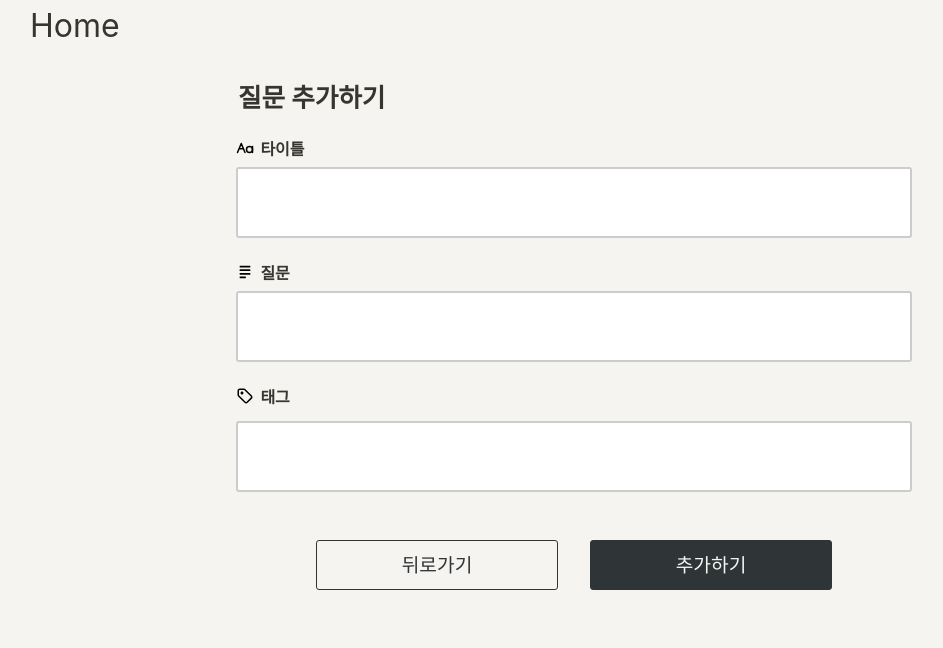
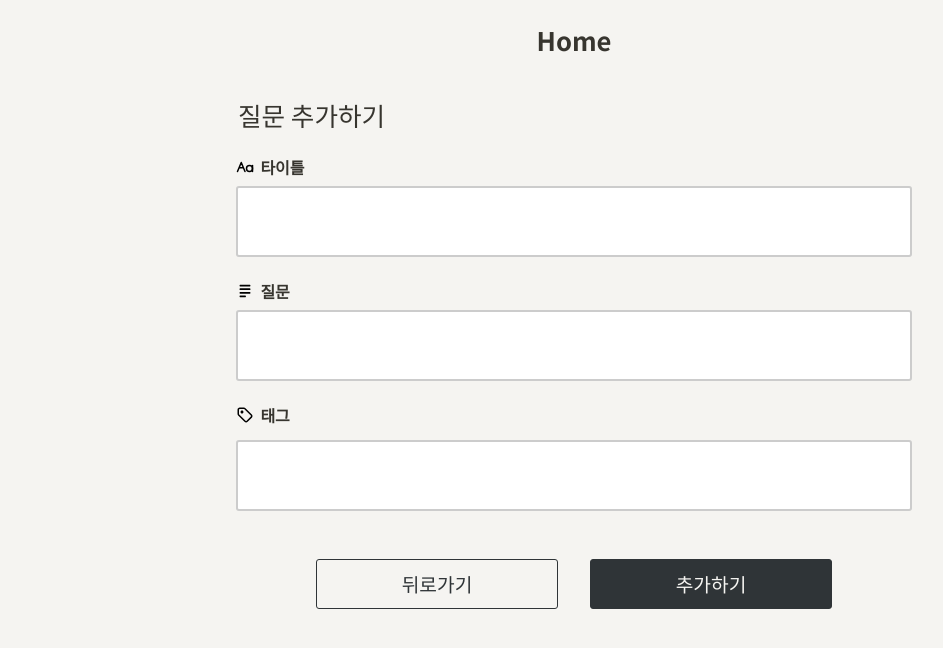
Before and after one commit to seongjaee/interview-test, a React (Create React App) app in the folder frontend/: page /form in a window 1280 px wide. Shown: the top 648 px of the page, without its empty margins (66-1009 px from the left). Built offline with nearby package versions, Linux system fonts and the light colour scheme.

Commit message:
Style: 폰트 적용, 스타일 변경

```diff
--- a/frontend/public/index.html
+++ b/frontend/public/index.html
@@ -15,6 +15,12 @@
       user's mobile device or desktop. See https://developers.google.com/web/fundamentals/web-app-manifest/
     -->
     <link rel="manifest" href="%PUBLIC_URL%/manifest.json" />
+    <link rel="preconnect" href="https://fonts.googleapis.com" />
+    <link rel="preconnect" href="https://fonts.gstatic.com" crossorigin />
+    <link
+      href="https://fonts.googleapis.com/css2?family=Noto+Sans+KR:wght@100;300;400;500;700;900&display=swap"
+      rel="stylesheet"
+    />
     <!--
       Notice the use of %PUBLIC_URL% in the tags above.
       It will be replaced with the URL of the `public` folder during the build.
--- a/frontend/src/App.css
+++ b/frontend/src/App.css
@@ -1,6 +1,7 @@
 body {
   background-color: #f5f4f1;
   color: #37352f;
+  font-family: "Noto Sans KR", sans-serif;
 }
 
 .App {
--- a/frontend/src/components/page/FormPage.tsx
+++ b/frontend/src/components/page/FormPage.tsx
@@ -40,20 +40,6 @@ const TokenContainer = styled.div`
   gap: 0.5rem;
 `;
 
-const Token = styled.span`
-  font-size: 0.8rem;
-  font-weight: 600;
-  padding: 0.1rem 0.5rem;
-  border-radius: 5px;
-  display: inline-block;
-  background: #f5e0e9;
-  margin-bottom: 0.5rem;
-  ::selection {
-    color: #ffffff;
-    background: #2d2b2f;
-  }
-`;
-
 const DeleteMark = styled.span`
   margin-left: 5px;
   display: none;
@@ -67,9 +53,9 @@ const BadgeContainer = styled.span`
   border-radius: 3px;
   padding: 4px 8px;
   line-height: 0.8rem;
-  background-color: #d7d8e9;
+  background: #f5e0e9;
   font-size: 0.8rem;
-  font-weight: 600;
+  font-weight: 400;
   &:hover ${DeleteMark} {
     display: inline;
   }
--- a/frontend/src/components/page/MainPage.tsx
+++ b/frontend/src/components/page/MainPage.tsx
@@ -29,7 +29,7 @@ function MainPage({}: Props) {
   return (
     <>
       <PageContainer>
-        <Title>제목</Title>
+        <Title>Interview Test</Title>
         <ButtonContainer>
           <Button
             label="시작하기"
--- a/frontend/src/components/page/TestPage.tsx
+++ b/frontend/src/components/page/TestPage.tsx
@@ -10,7 +10,7 @@ import { getQuestionList } from "api/api";
 import { ICard } from "types";
 
 const PageContainer = styled.div`
-  margin: 0 12rem;
+  margin: 0 12rem 1rem 12rem;
   display: flex;
   flex-direction: column;
   align-items: center;
@@ -18,13 +18,13 @@ const PageContainer = styled.div`
 `;
 
 const StyledH2 = styled.h2`
-  font-size: 1.8rem;
-  font-weight: bold;
-  margin: 0.6rem 0;
+  font-size: 1.6rem;
+  font-weight: 500;
+  margin: 0.4rem 0;
 `;
 
 const CardContainer = styled.div`
-  margin: 1rem 0;
+  margin: 0.6rem 0;
 `;
 
 const ButtonContainer = styled.div`
--- a/frontend/src/components/ui/HomeButton.tsx
+++ b/frontend/src/components/ui/HomeButton.tsx
@@ -3,16 +3,22 @@ import { useNavigate } from "react-router-dom";
 import styled from "styled-components";
 
 const StyledHomeButton = styled.div`
-  width: 10rem;
-  height: 4rem;
+  width: 16rem;
+  height: 2rem;
   cursor: pointer;
-  font-size: 2rem;
+  font-size: 1.6rem;
+  font-weight: bold;
+  display: flex;
+  line-height: 2rem;
+  gap: 0.6rem;
+  justify-content: center;
 `;
 
-const ImageContainer = styled.span`
-  width: 5rem;
-  height: 4rem;
-  // background-image
+const ImageContainer = styled.div`
+  width: 2rem;
+  height: 2rem;
+  /* background: url("/logo.png") center center; */
+  /* background-size: cover; */
 `;
 
 type Props = {};
@@ -21,7 +27,7 @@ function HomeButton({}: Props) {
   const navigate = useNavigate();
   return (
     <StyledHomeButton onClick={() => navigate("/")}>
-      <ImageContainer />
+      {/* <ImageContainer /> */}
       Home
     </StyledHomeButton>
   );
--- a/frontend/src/components/ui/NavBar.tsx
+++ b/frontend/src/components/ui/NavBar.tsx
@@ -5,8 +5,11 @@ import HomeButton from "./HomeButton";
 const StyledNavBar = styled.div`
   width: calc(100% - 12rem);
   height: 3rem;
-  margin: 0 6rem;
+  margin: 0.6rem 6rem;
   padding: 0.4rem 0;
+  display: flex;
+  justify-content: center;
+  align-items: center;
 `;
 
 function NavBar() {
--- a/frontend/src/components/ui/PageTitle.tsx
+++ b/frontend/src/components/ui/PageTitle.tsx
@@ -4,6 +4,7 @@ import styled from "styled-components";
 const StyledH2 = styled.h2`
   margin: 1rem 0;
   font-size: 1.6rem;
+  font-weight: 500;
   text-align: start;
 `;
 const TitleContainer = styled.div`
--- a/frontend/src/components/ui/QuestionCard.tsx
+++ b/frontend/src/components/ui/QuestionCard.tsx
@@ -9,10 +9,6 @@ const Card = styled.article`
   border: 1px solid #ccc;
   border-radius: 3px;
   width: 40rem;
-  ::selection {
-    color: #ffffff;
-    background: #2d2b2f;
-  }
 `;
 const TokenContainer = styled.div`
   display: flex;
@@ -22,14 +18,10 @@ const TokenContainer = styled.div`
 const Token = styled.span`
   font-size: 0.8rem;
   padding: 0.1rem 0.5rem;
-  border-radius: 5px;
+  border-radius: 3px;
   display: inline-block;
   background: #f5e0e9;
   margin-bottom: 0.5rem;
-  ::selection {
-    color: #ffffff;
-    background: #2d2b2f;
-  }
 `;
 
 interface QuestionCardProps {
```
